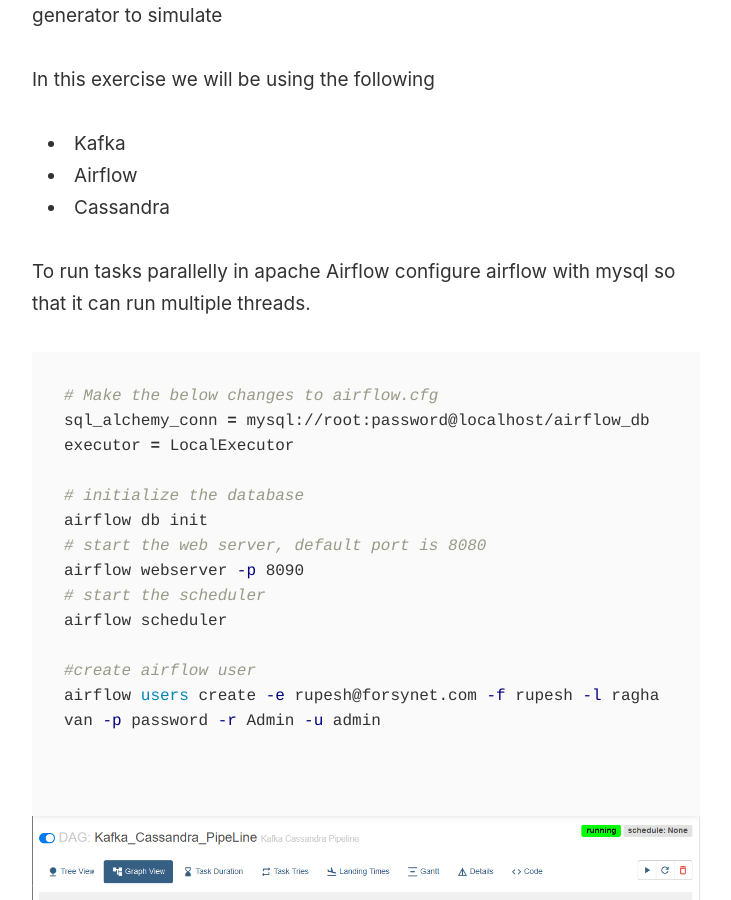
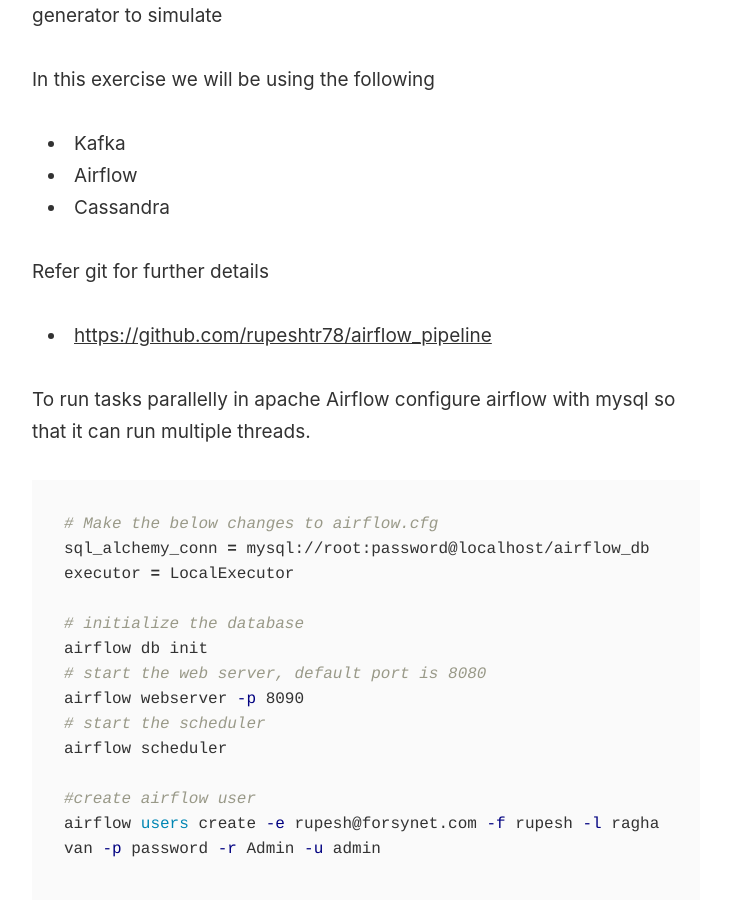
Before and after one commit to rupeshtr78/blog, a Jekyll site: the page built from _posts/2020-07-01-airflow-pipeline.md, in a window 1280 px wide and 900 px high, scrolled down 700 px. Shown: the whole window, without its empty margins (274-1005 px from the left). Built offline with Jekyll 4.4.1, drawn with Linux system fonts in a browser that asks for light colours.

Commit message:
big data

```diff
--- a/_posts/2020-07-01-airflow-pipeline.md
+++ b/_posts/2020-07-01-airflow-pipeline.md
@@ -14,6 +14,14 @@ In this exercise we will be using the following
 - Kafka
 - Airflow
 - Cassandra
+
+Refer git for further details
+
+- [https://github.com/rupeshtr78/airflow_pipeline](https://github.com/rupeshtr78/airflow_pipeline)
+
+
+
+
 
 To run tasks parallelly in apache Airflow configure airflow with mysql so that it can run multiple threads.
 
```
